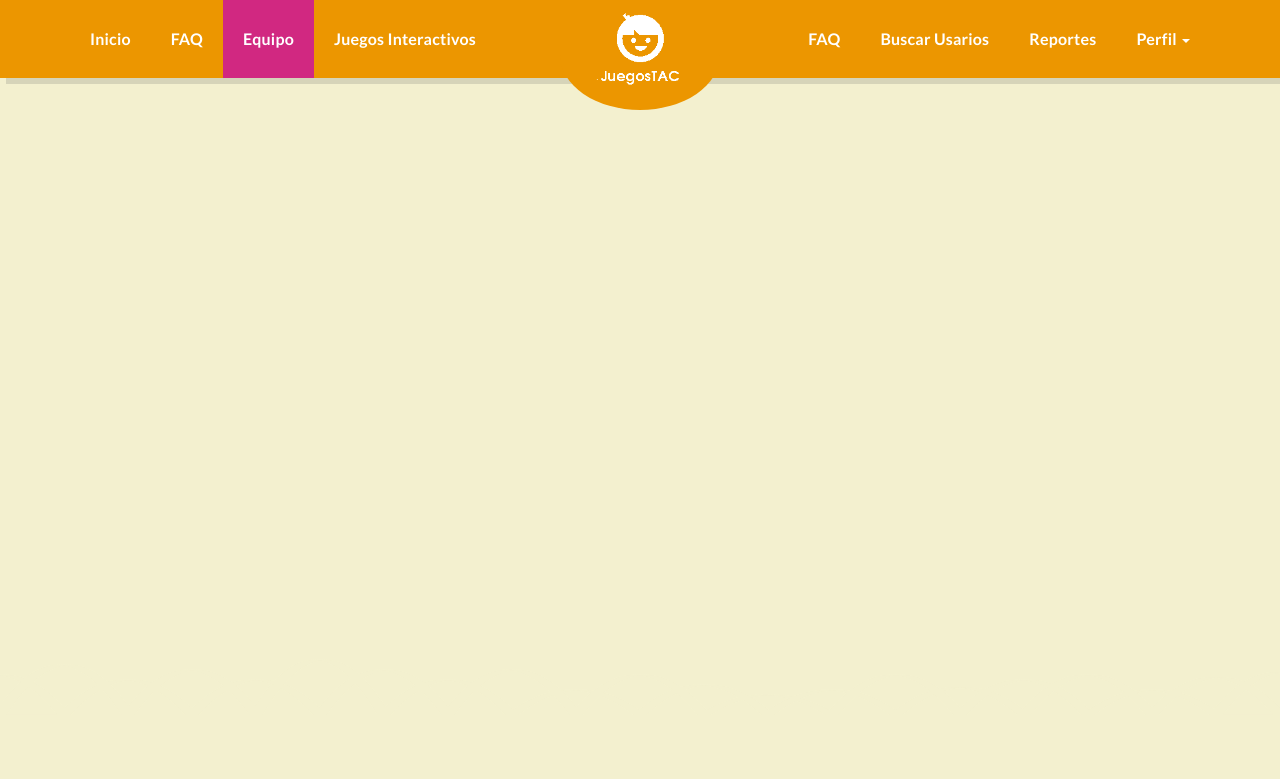
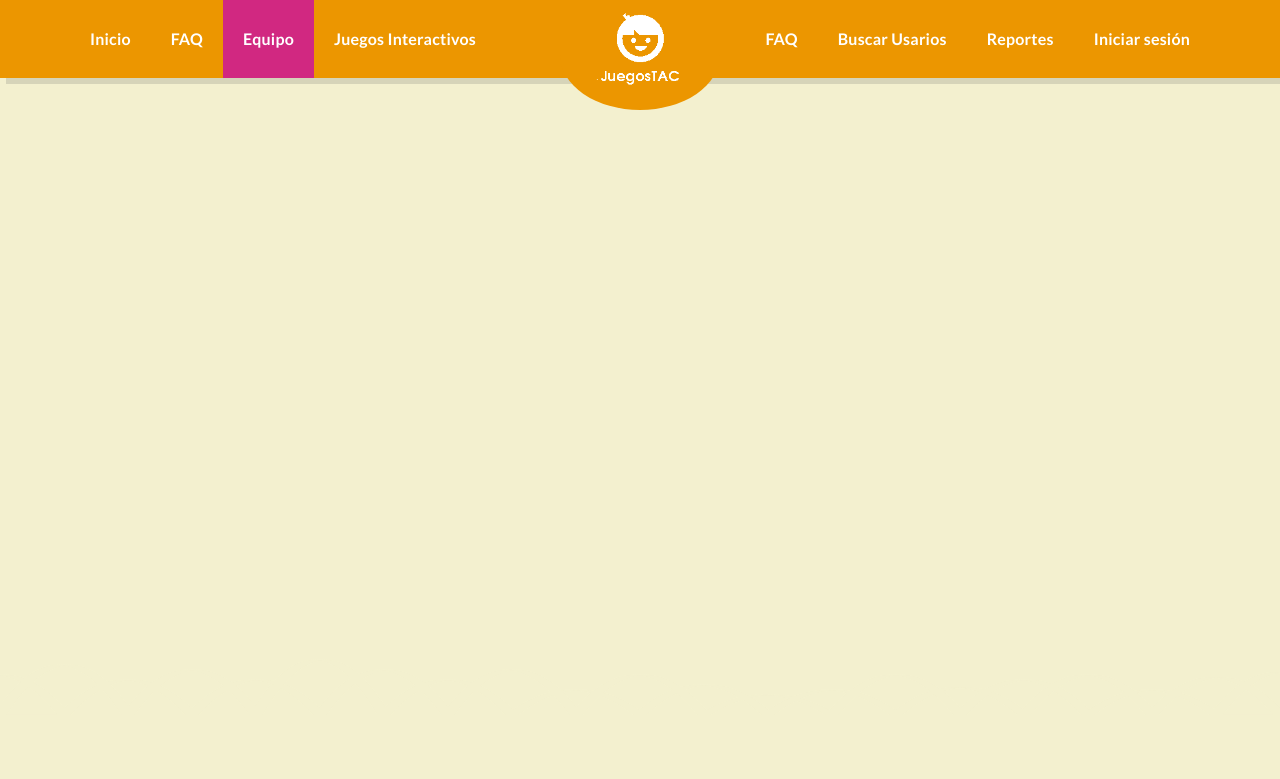
Before and after one commit to veromazu/Interfaces, a Django app: template template/index.html in a window 1280 px wide. Shown: the top 779 px of the page. Run offline with Django 3.2, Linux system fonts and the light colour scheme; the template is opened without the code that fills it, so the values that code supplies are empty; some libraries are stand-ins or nearby versions.

Commit message:
se arregla el link de inicio de sesion en el index

```diff
--- a/template/index.html
+++ b/template/index.html
@@ -91,22 +91,8 @@
                     <li>
                         <a href="#report">Reportes</a>
                     </li>
-                    <li class="dropdown active">
-                        <a href="#" class="dropdown-toggle" data-toggle="dropdown">Perfil
-                            <b class="caret"></b>
-                        </a>
-                        <ul class="dropdown-menu">
-                            <li>
-                                <a href="blog-home.html">Ver Perfil</a>
-                            </li>
-                            <li>
-                                <a href="blog-post.html">Actualizar Perfil</a>
-                            </li>
-                            <li class="divider"></li>
-                            <li class="active">
-                                <a href="./login.html">Iniciar sesión</a>
-                            </li>
-                        </ul>
+                    <li>
+                        <a href="./login.html">Iniciar sesión</a>
                     </li>
                 </ul>
             </div>
```
